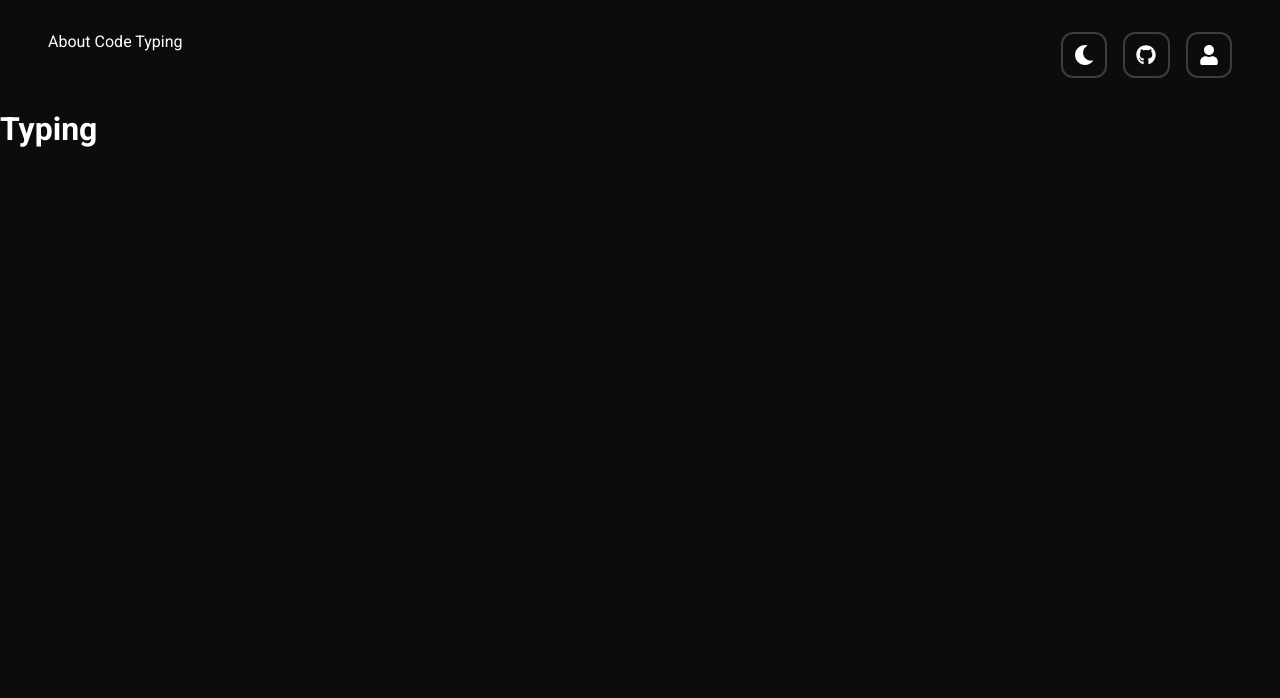
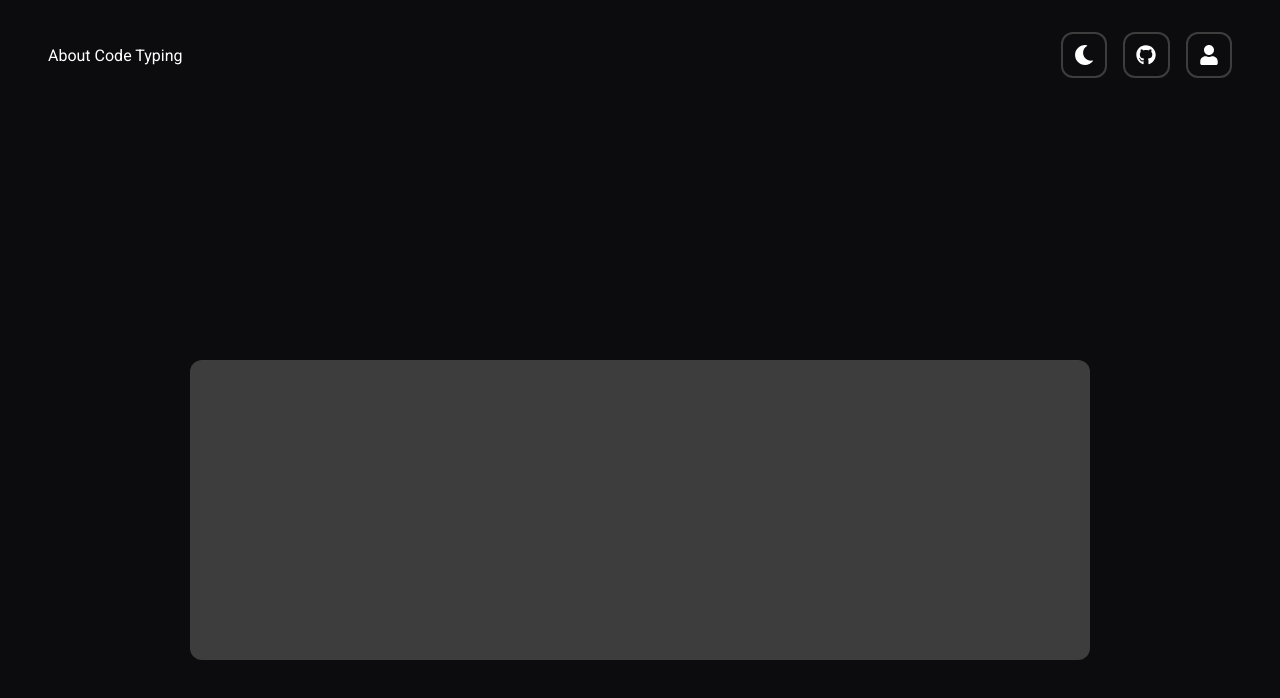
Before and after one commit to Washington-coder/code-typing, a React (Vite) app in the folder frontend/: page / in a window 1280 px wide. Shown: the top 698 px of the page. Built offline with nearby package versions, Linux system fonts and the light colour scheme.

Commit message:
feat: adding keyboard container on screen and refactor on files

```diff
--- a/frontend/src/components/Header/styles.ts
+++ b/frontend/src/components/Header/styles.ts
@@ -3,6 +3,7 @@ import styled from 'styled-components'
 export const HeaderContainer = styled.header`
     display: flex;
     justify-content: space-between;
+    align-items: center;
 
     padding: 2rem 3rem;
 `
--- a/frontend/src/pages/Typing.tsx
+++ /dev/null
@@ -1,7 +0,0 @@
-export function Typing() {
-  return (
-    <div>
-        <h1>Typing</h1>
-    </div>
-  )
-}
--- /dev/null
+++ b/frontend/src/pages/Typing/index.tsx
@@ -0,0 +1,11 @@
+import { PageContainer } from "./styles";
+
+export function Typing() {
+  return (
+    <PageContainer>
+      <main>
+
+      </main>
+    </PageContainer>
+  )
+}
--- /dev/null
+++ b/frontend/src/pages/Typing/styles.ts
@@ -0,0 +1,19 @@
+import styled from 'styled-components'
+
+export const PageContainer = styled.div`
+    display: flex;
+    justify-content: center;
+    align-items: center;
+
+    width: 100%;
+    height: 100vh;
+
+    main {
+        width: 900px;
+        height: 300px;
+
+        border-radius: 12px;
+
+        background: var(--gray-200);
+    }
+`
```
Also changed, not shown: frontend/src/pages/About/index.tsx (renamed from frontend/src/pages/About.tsx), frontend/src/pages/Profile/index.tsx (renamed from frontend/src/pages/Profile.tsx).
